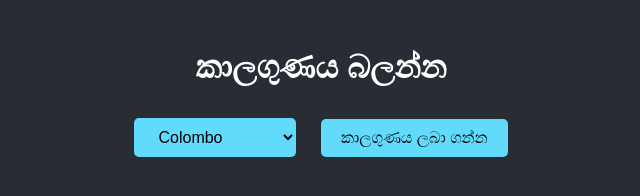
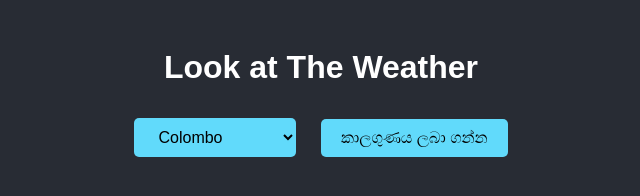
Before and after one commit to sithija2006/Sri-Lanka-Weather, a plain HTML site: page index.html in a window 1280 px wide. Shown: the whole page, without its empty margins (319-959 px from the left). Drawn offline with nearby package versions, Linux system fonts and the light colour scheme.

Commit message:
Update index.html

```diff
--- a/index.html
+++ b/index.html
@@ -47,7 +47,7 @@
     </style>
 </head>
 <body>
-    <h1 class="animate__animated animate__fadeIn">කාලගුණය බලන්න</h1>
+    <h1 class="animate__animated animate__fadeIn">Look at The Weather</h1>
 
     <select id="districtSelect" class="animate__animated animate__fadeIn">
         <option value="Colombo">Colombo</option>
```
